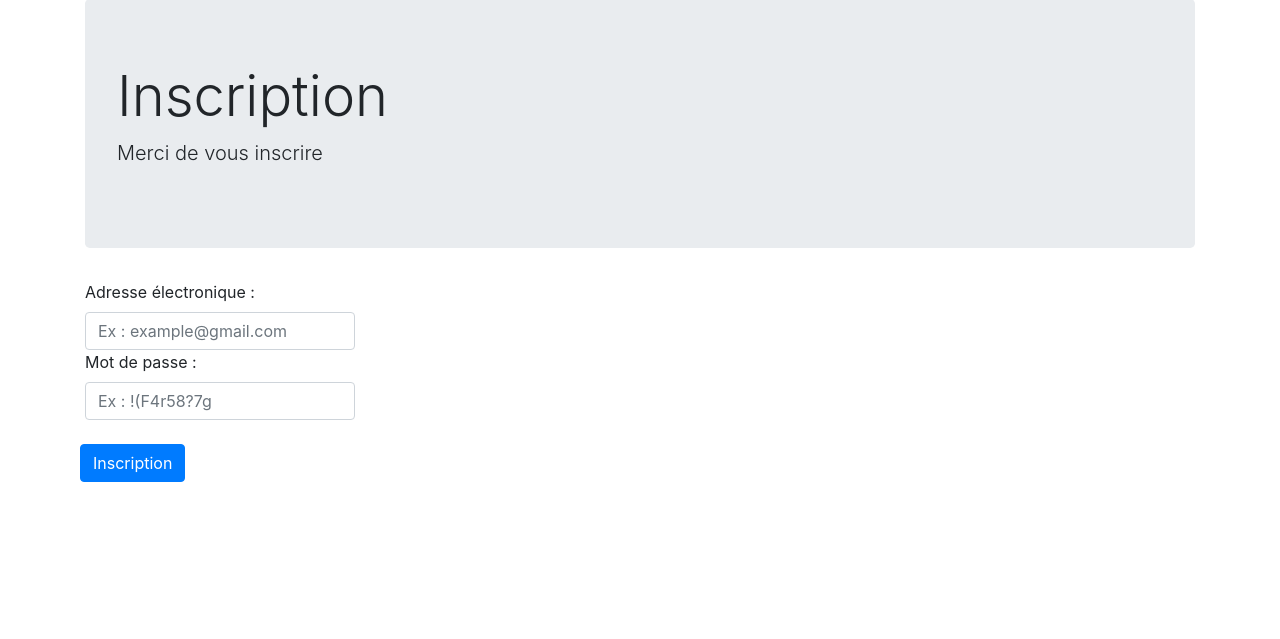
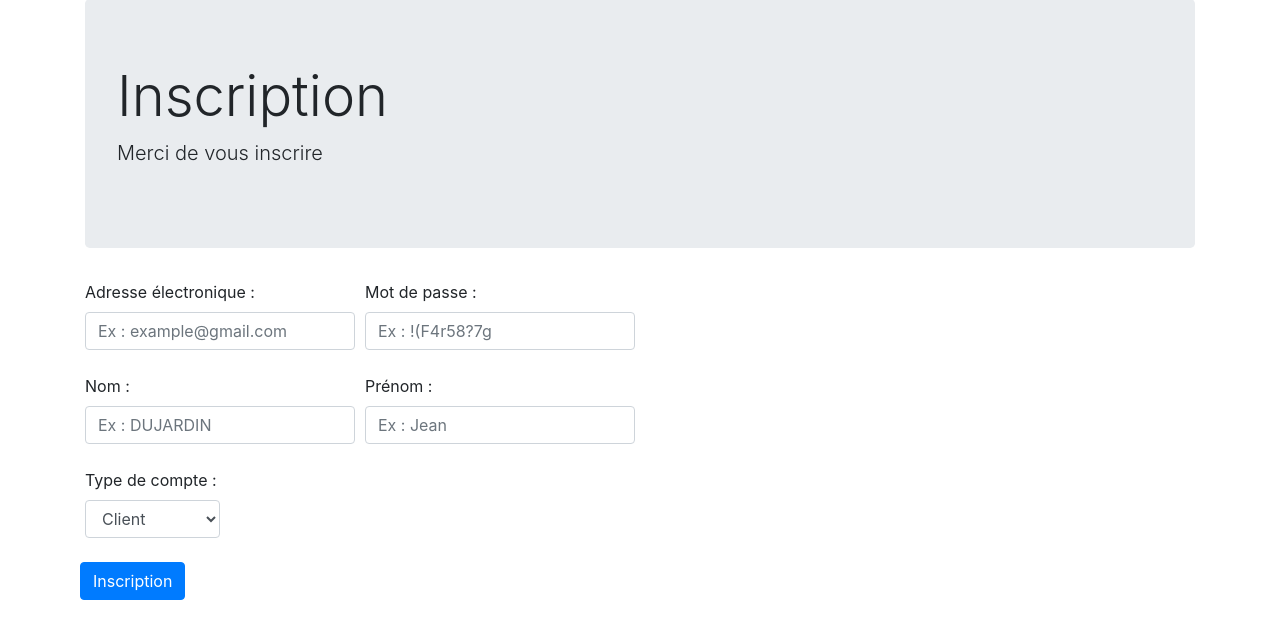
Before and after one commit to JohnWallans/photoforyou, a PHP site: page /inscription.php in a window 1280 px wide. Shown: the part 95-734 px from the top of the page. Run offline with PHP 8.4, Linux system fonts and the light colour scheme.

Commit message:
Update inscription.php

```diff
--- a/inscription.php
+++ b/inscription.php
@@ -20,7 +20,9 @@
             <h1 class="display-4">Inscription</h1>
             <p class="lead">Merci de vous inscrire</p>
         </div>
+
         <form method="post" action="" id="form" novalidate>
+
             <div class="form-row">
                 <div class="form-control-group col-md-3">
                     <label for="email">Adresse électronique :</label>
@@ -30,18 +32,55 @@
                         L'adresse email doit être de 2 à 30 caractères.
                     </div>
                 </div>
-            </div>
 
-            <div class="form-row">
                 <div class="form-control-group col-md-3">
                     <label for="mdp">Mot de passe :</label>
                     <input pattern="[A-Za-zéèà. ]{8,30}" class="form-control" name="mdp" id="mdp"
                         placeholder="Ex : !(F4r58?7g" required>
                     <div class="invalid-feedback">
-                        Le mot de passe doit être entre
+                        Le mot de passe doit être de 8 à 30 caractères.
                     </div>
                 </div>
             </div>
+
+            <br>
+
+            <div class="form-row">
+                <div class="form-control-group col-md-3">
+                    <label for="name">Nom :</label>
+                    <input pattern="[A-Za-zéèà. ]{2,20}" class="form-control" name="name" id="name"
+                        placeholder="Ex : DUJARDIN" required>
+                    <div class="invalid-feedback">
+                        Le nom doit être de 2 à 20 caractères.
+                    </div>
+                </div>
+
+                <div class="form-control-group col-md-3">
+                    <label for="fisrtname">Prénom :</label>
+                    <input pattern="[A-Za-zéèà. ]{2,20}" class="form-control" name="fisrtname" id="fisrtname"
+                        placeholder="Ex : Jean" required>
+                    <div class="invalid-feedback">
+                        Le prénom doit être de 2 à 20 caractères.
+                    </div>
+                </div>
+            </div>
+
+            <br>
+
+            <div class="form-row">
+                <div class="form-control-group col-md-3">
+                    <label for="typeAccount">Type de compte :</label>
+                    <select class="form-control col-md-6" name="typeAccount" id="typeAccount">
+                        <option value="client">Client</option>
+                        <option value="photographe">Photographe</option>
+                    </select>
+                    <div class="invalid-feedback">
+                        Le nom doit être de 2 à 20 caractères.
+                    </div>
+                </div>
+            </div>
+
+
             <br>
             <div class="form-row">
                 <button class="btn btn-primary" value="submit" name="valider">Inscription</button>
```
